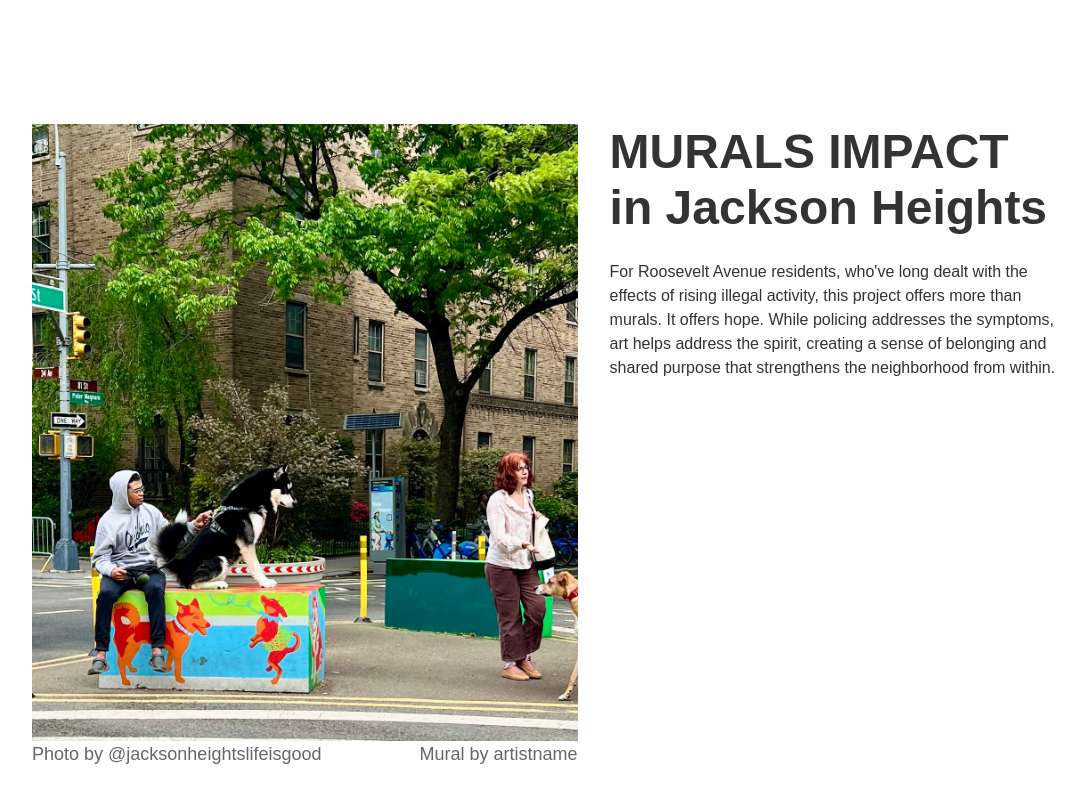
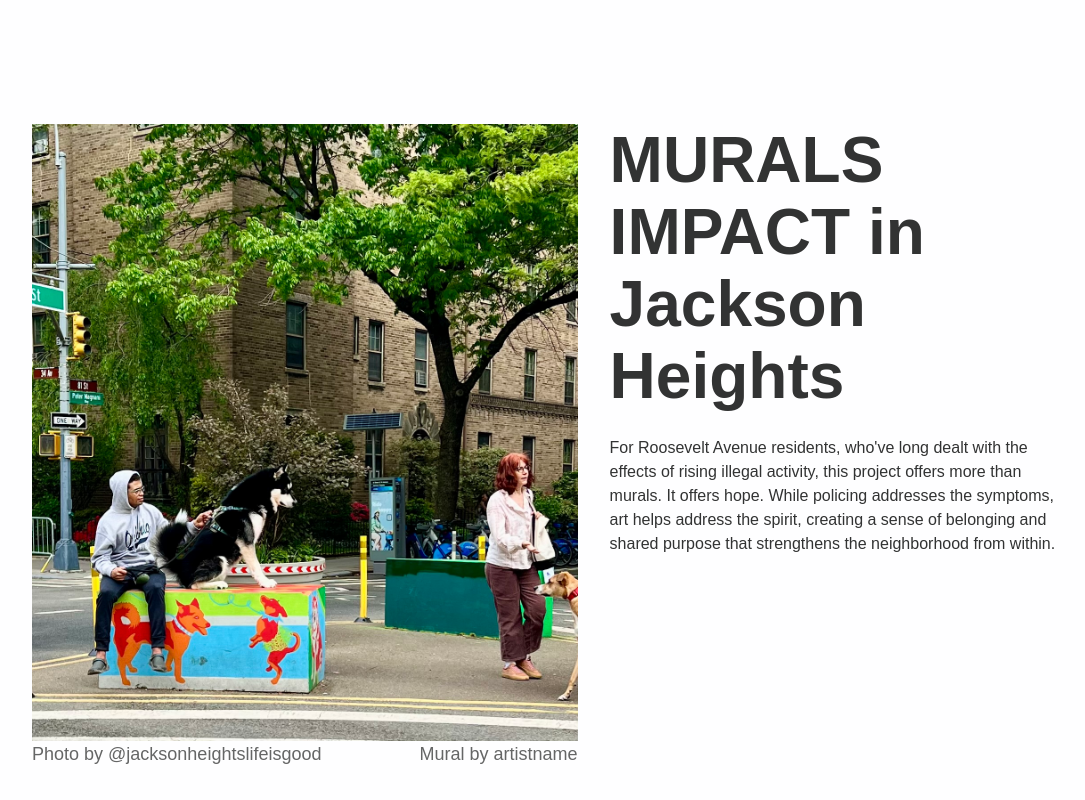
Before and after one commit to rihahart/JHMural, a Next.js app: page /get-to-know-us/what-inspires-us in a window 1280 px wide. Shown: the part 1820-2620 px from the top of the page, without its empty margins (96-1181 px from the left). Built offline with nearby package versions, Linux system fonts and the light colour scheme; a web font is replaced by a local one.

Commit message:
completed get to know us page

```diff
--- a/src/components/getToKnowUs/MuralImpact.tsx
+++ b/src/components/getToKnowUs/MuralImpact.tsx
@@ -14,6 +14,11 @@ export default function MuralImpact() {
         <div className="flex flex-col items-center py-[var(--spacing-xl)] px-[var(--spacing-lg)] gap-[var(--spacing-4xl)] justify-center">
           {muralImpactData.map((item, index) => (
             <div key={index} className="flex flex-col items-center gap-[var(--spacing-xl)]">
+               <div className="flex flex-col items-start gap-[var(--spacing-xl)]">
+                <h2 className="mobile-heading-5xl-bold text-[var(--color-content-primary)]">{item.title}</h2>
+                <p className="mobile-text-m-regular text-[var(--color-content-primary)]">{item.description}</p>
+               </div>
+
               <div className="w-full">
                 <Image
                   src={item.photo.src}
@@ -22,15 +27,14 @@ export default function MuralImpact() {
                   height={400}
                   className="w-full h-auto object-cover"
                 />
-              </div>
-              <div className="flex flex-col items-start gap-[var(--spacing-xl)]">
-                <h2 className="mobile-heading-xl-bold text-[var(--color-content-primary)]">{item.title}</h2>
-                <p className="mobile-text-m-regular text-[var(--color-content-primary)]">{item.description}</p>
-                <div className="flex justify-between w-full">
+                 <div className="flex justify-between w-full">
                   <span className="mobile-text-s-regular text-[var(--color-content-secondary)]">{item.photoCredit}</span>
                   <span className="mobile-text-s-regular text-[var(--color-content-secondary)]">{item.artistCredit}</span>
                 </div>
               </div>
+
+
+
             </div>
           ))}
         </div>
@@ -45,7 +49,7 @@ export default function MuralImpact() {
           {muralImpactData.map((item, index) => (
             <div key={index} className="flex flex-col items-center gap-[var(--spacing-2xl)]">
               <div className="flex flex-col items-start py-[var(--spacing-2xl)] px-[var(--spacing-lg)] gap-[var(--spacing-lg)]">
-                <h2 className="mobile-heading-5xl-bold text-[var(--color-content-primary)]">{item.title}</h2>
+                <h2 className="web-heading-4xl-bold text-[var(--color-content-primary)]">{item.title}</h2>
                 <p className="mobile-text-m-medium text-[var(--color-content-primary)]">{item.description}</p>
               </div>
               <div className="w-full">
@@ -88,7 +92,7 @@ export default function MuralImpact() {
                 </div>
               </div>
               <div className="w-[45%] flex flex-col items-start gap-[var(--spacing-xl)]">
-                <h2 className="web-heading-2xl-bold text-[var(--color-content-primary)]">{item.title}</h2>
+                <h2 className="web-heading-4xl-bold text-[var(--color-content-primary)]">{item.title}</h2>
                 <p className="web-text--regular text-[var(--color-content-primary)]">{item.description}</p>
 
               </div>
```
